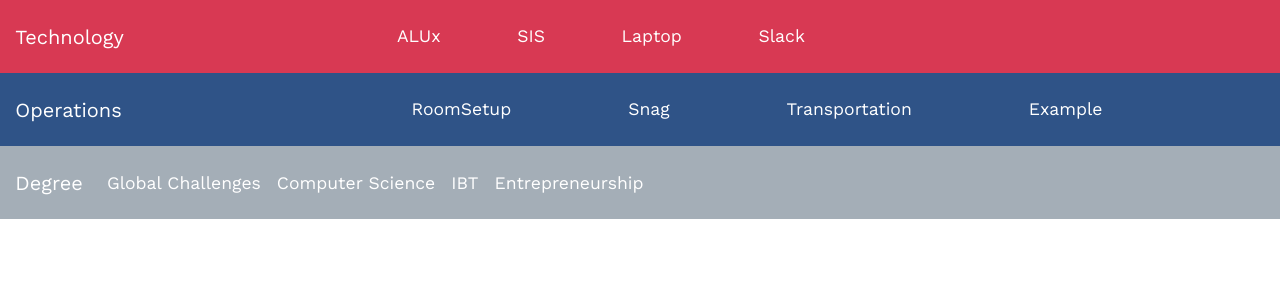
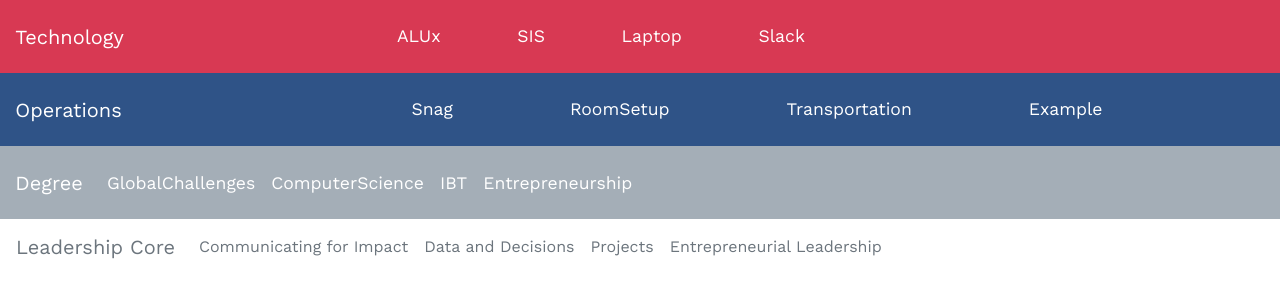
Before and after one commit to ChristineWasike/ALU-Support-Page, a plain HTML site: page index.html in a window 1280 px wide. Drawn offline with nearby package versions, Linux system fonts and the light colour scheme.

Commit message:
Leadership core section added

```diff
--- a/index.html
+++ b/index.html
@@ -72,10 +72,10 @@
             <ul class="navbar-nav">
                 <li class="nav-item dropdown active">
                     <a class="nav-link text-white" href="#" id="navbarDropdownMenuLink" data-toggle="dropdown"
-                        aria-haspopup="true" aria-expanded="false">RoomSetup<span class="sr-only">(current)</span></a>
+                        aria-haspopup="true" aria-expanded="false">Snag<span class="sr-only">(current)</span></a>
                 </li>
                 <li class="nav-item">
-                    <a class="nav-link text-white" href="#">Snag</a>
+                    <a class="nav-link text-white" href="#">RoomSetup</a>
                 </li>
                 <li class="nav-item">
                     <a class="nav-link text-white" href="#">Transportation</a>
@@ -101,10 +101,10 @@
             <ul class="navbar-nav">
                 <li class="nav-item dropdown active">
                     <a class="nav-link text-white" href="#" id="navbarDropdownMenuLink" data-toggle="dropdown"
-                        aria-haspopup="true" aria-expanded="false">Global Challenges<span class="sr-only">(current)</span></a>
+                        aria-haspopup="true" aria-expanded="false">GlobalChallenges<span class="sr-only">(current)</span></a>
                 </li>
                 <li class="nav-item">
-                    <a class="nav-link text-white" href="#">Computer Science</a>
+                    <a class="nav-link text-white" href="#">ComputerScience</a>
                 </li>
                 <li class="nav-item">
                     <a class="nav-link text-white" href="#">IBT</a>
@@ -119,7 +119,7 @@
 
     <!-- Leadership Core Support Section -->
     <nav class="navbar navbar-expand-lg " id="core">
-        <a class="navbar-brand text-white" href="#" data-toggle="collapse" data-target="#opsToggleInfo" aria-controls="techToggleInfo"
+        <a class="navbar-brand text-muted" href="#" data-toggle="collapse" data-target="#opsToggleInfo" aria-controls="techToggleInfo"
             aria-expanded="false" aria-label="Toggle navigation">Leadership Core</a>
         <button class="navbar-toggler" type="button" data-toggle="collapse" data-target="#navbarNavDropdown"
             aria-controls="navbarNavDropdown" aria-expanded="false" aria-label="Toggle navigation">
@@ -128,17 +128,17 @@
         <div class="collapse navbar-collapse" id="navbarNavDropdown">
             <ul class="navbar-nav">
                 <li class="nav-item dropdown active">
-                    <a class="nav-link text-white" href="#" id="navbarDropdownMenuLink" data-toggle="dropdown"
+                    <a class="nav-link text-muted" href="#" id="navbarDropdownMenuLink" data-toggle="dropdown"
                         aria-haspopup="true" aria-expanded="false">Communicating for Impact<span class="sr-only">(current)</span></a>
                 </li>
                 <li class="nav-item">
-                    <a class="nav-link text-white" href="#">Data and Decisions</a>
+                    <a class="nav-link text-muted" href="#">Data and Decisions</a>
                 </li>
                 <li class="nav-item">
-                    <a class="nav-link text-white" href="#">Projects</a>
+                    <a class="nav-link text-muted" href="#">Projects</a>
                 </li>
                 <li class="nav-item">
-                    <a class="nav-link text-white" href="#">Entrepreneurial Leadership</a>
+                    <a class="nav-link text-muted" href="#">Entrepreneurial Leadership</a>
                 </li>
             </ul>
         </div>
```
